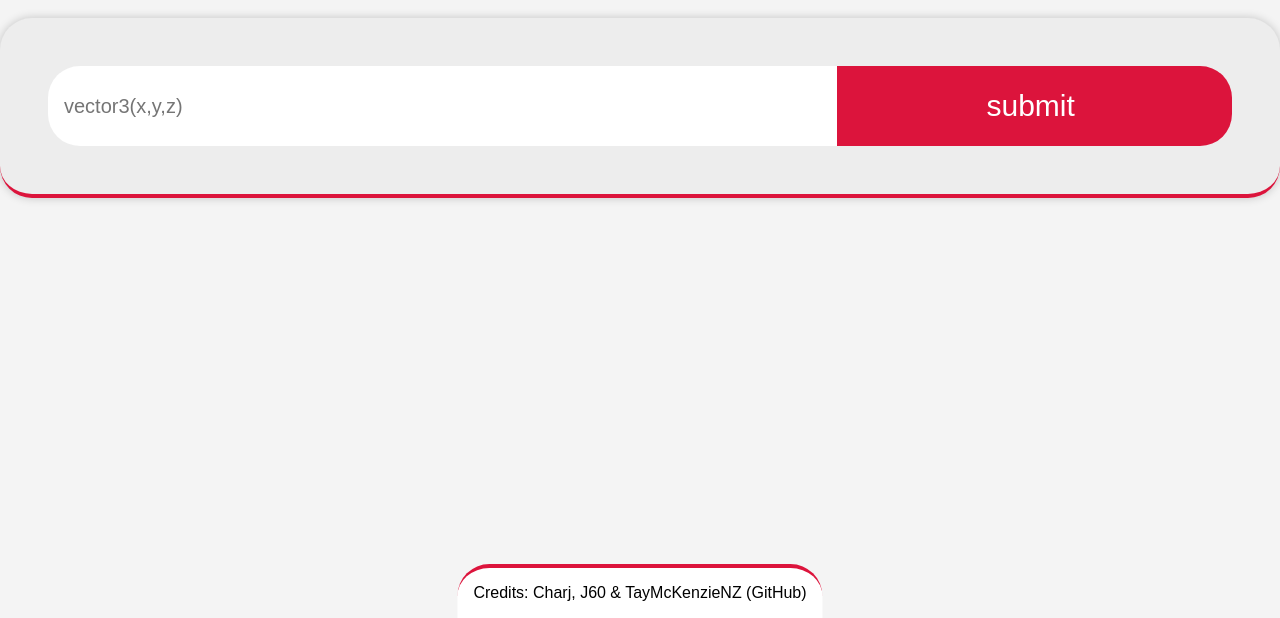
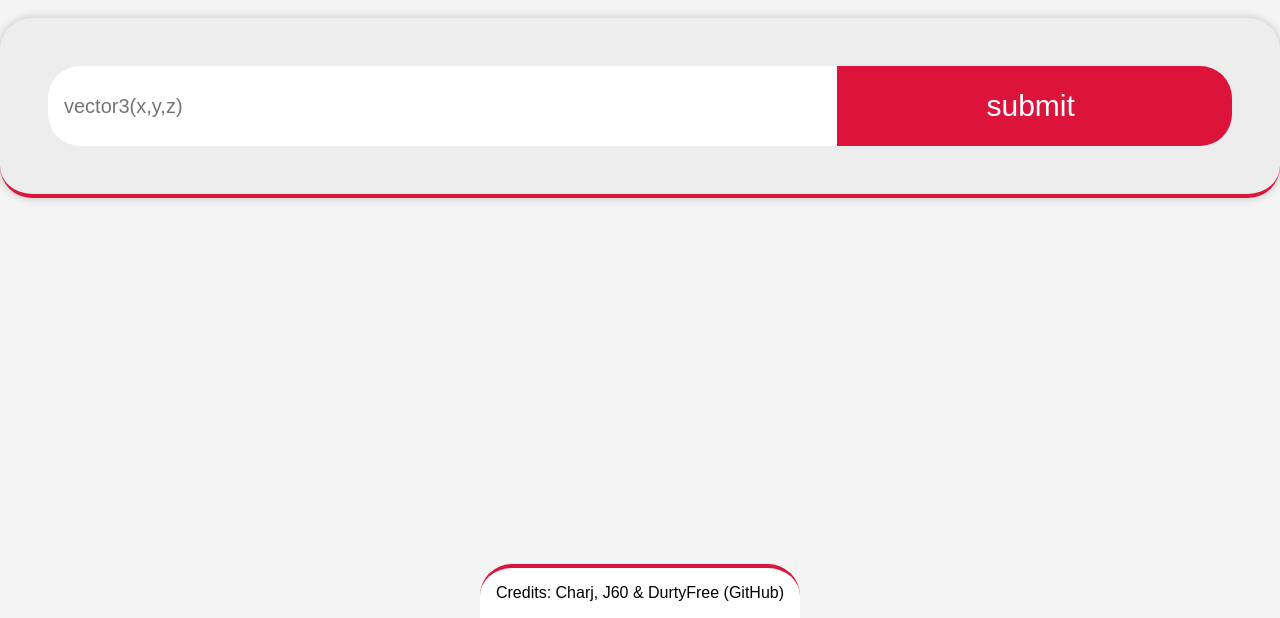
Before and after one commit to Jamie9192/FiveM-Sound-Emitter-Search, a plain HTML site: page EmitterSearch/index.html in a window 1280 px wide. Shown: the part 182-800 px from the top of the page. Drawn offline with nearby package versions, Linux system fonts and the light colour scheme.

Commit message:
Update index.html

```diff
--- a/EmitterSearch/index.html
+++ b/EmitterSearch/index.html
@@ -12,7 +12,7 @@
         <input id="submitButton" type="submit" value="submit" />
     </form>
     <div id="results"></div>
-    <footer id="footer">Credits: Charj, J60 & TayMcKenzieNZ (GitHub) </footer>
+    <footer id="footer">Credits: Charj, J60 & DurtyFree (GitHub) </footer>
 
     <script src="https://cdn.jsdelivr.net/npm/gridjs/dist/gridjs.umd.js"></script>
     <script src="emitterSearch.js" type="text/javascript"></script>
```
